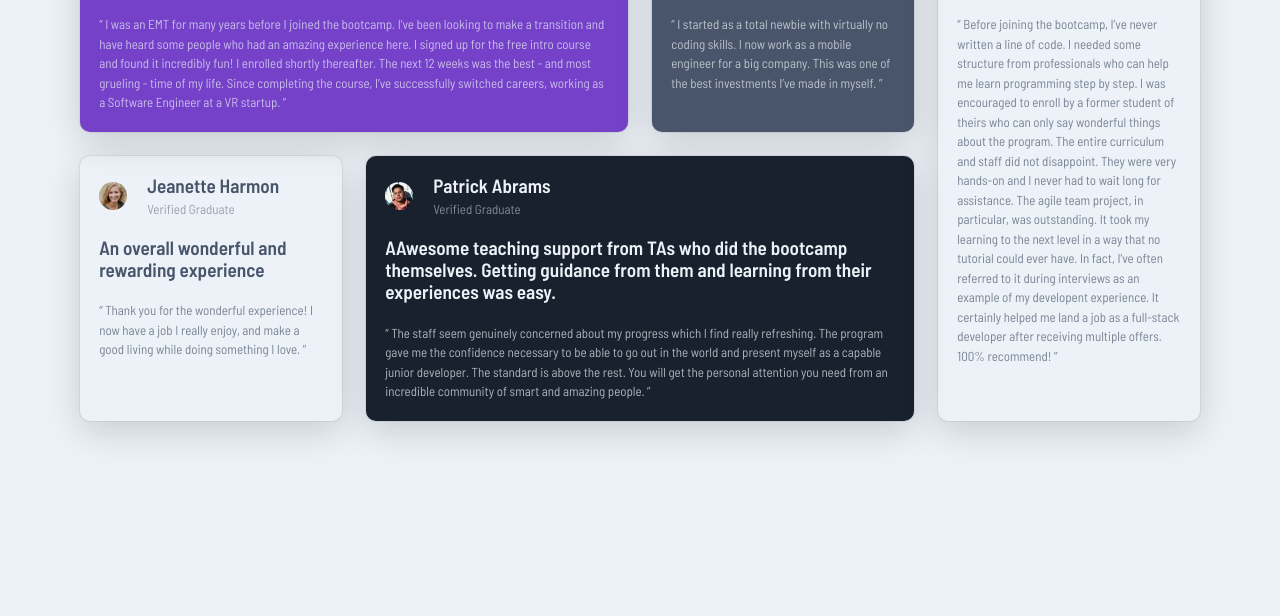
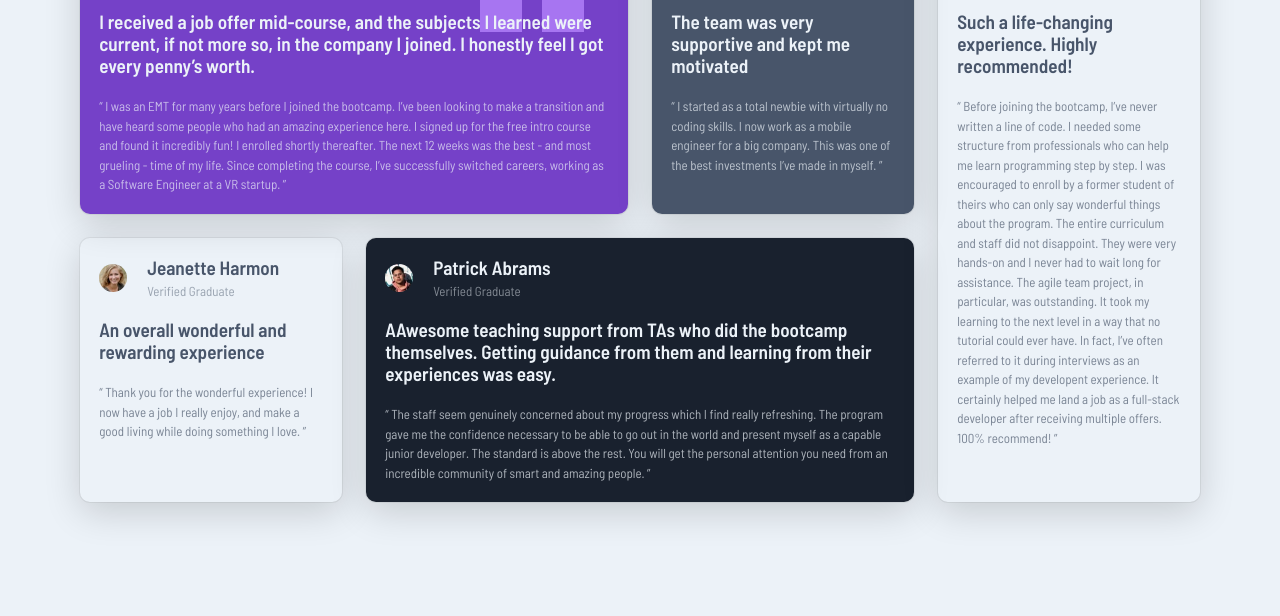
Before and after one commit to bennahiaoualid/testimonials-grid-section-main, a plain HTML site: page index.html in a window 1280 px wide. Shown: the part 184-800 px from the top of the page. Drawn offline with Linux system fonts and the light colour scheme.

Commit message:
center container

```diff
--- a/css/style.css
+++ b/css/style.css
@@ -27,6 +27,9 @@ body {
     font-family: "Barlow Semi Condensed", sans-serif;
     font-size: 13px;
     background-color: var(--natural-color-2);
+    min-height: 100vh;
+    display: grid;
+    place-items: center;
 }
 
 .container {
@@ -34,7 +37,6 @@ body {
     gap: 1.5rem;
     padding-block: 2rem;
     width: min(95%, 70rem);
-    margin-inline: auto;
 }
 
 
@@ -42,30 +44,10 @@ body {
 
 @media (min-width: 768px) {
     .container {
-        /*width: 750px;*/
         grid-template-columns: repeat(4,1fr);
     }
 }
 
-
-/* Medium */
-/*
-@media (min-width: 992px) {
-    .container {
-        width: 970px;
-    }
-}
-
-
-/* Large */
-/*
-@media (min-width: 1200px) {
-    .container {
-        width: 1170px;
-    }
-}
-
-*/
 /* End Global Rules */
 .container .testimonial{
     padding: 1.2rem;
```
